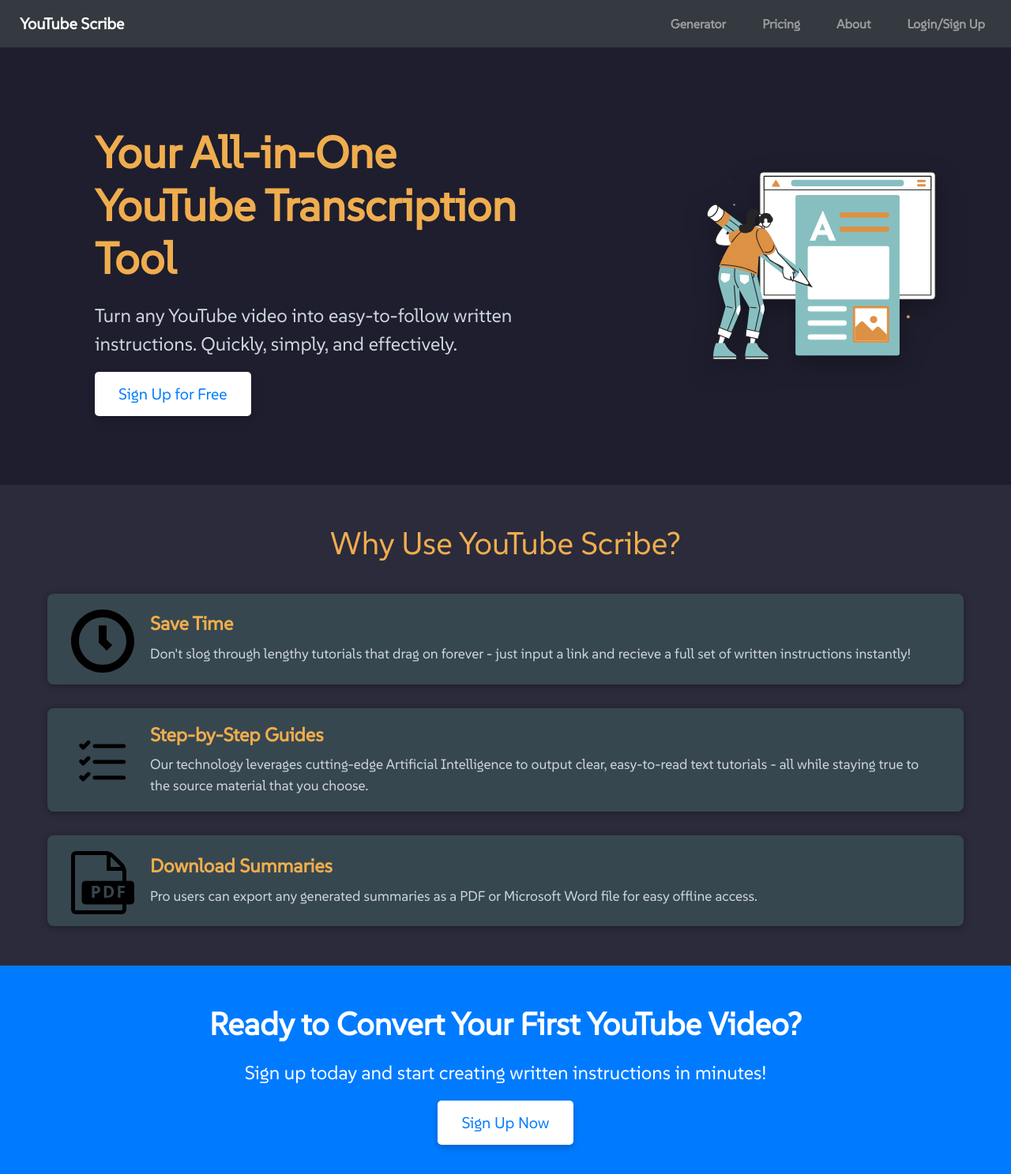
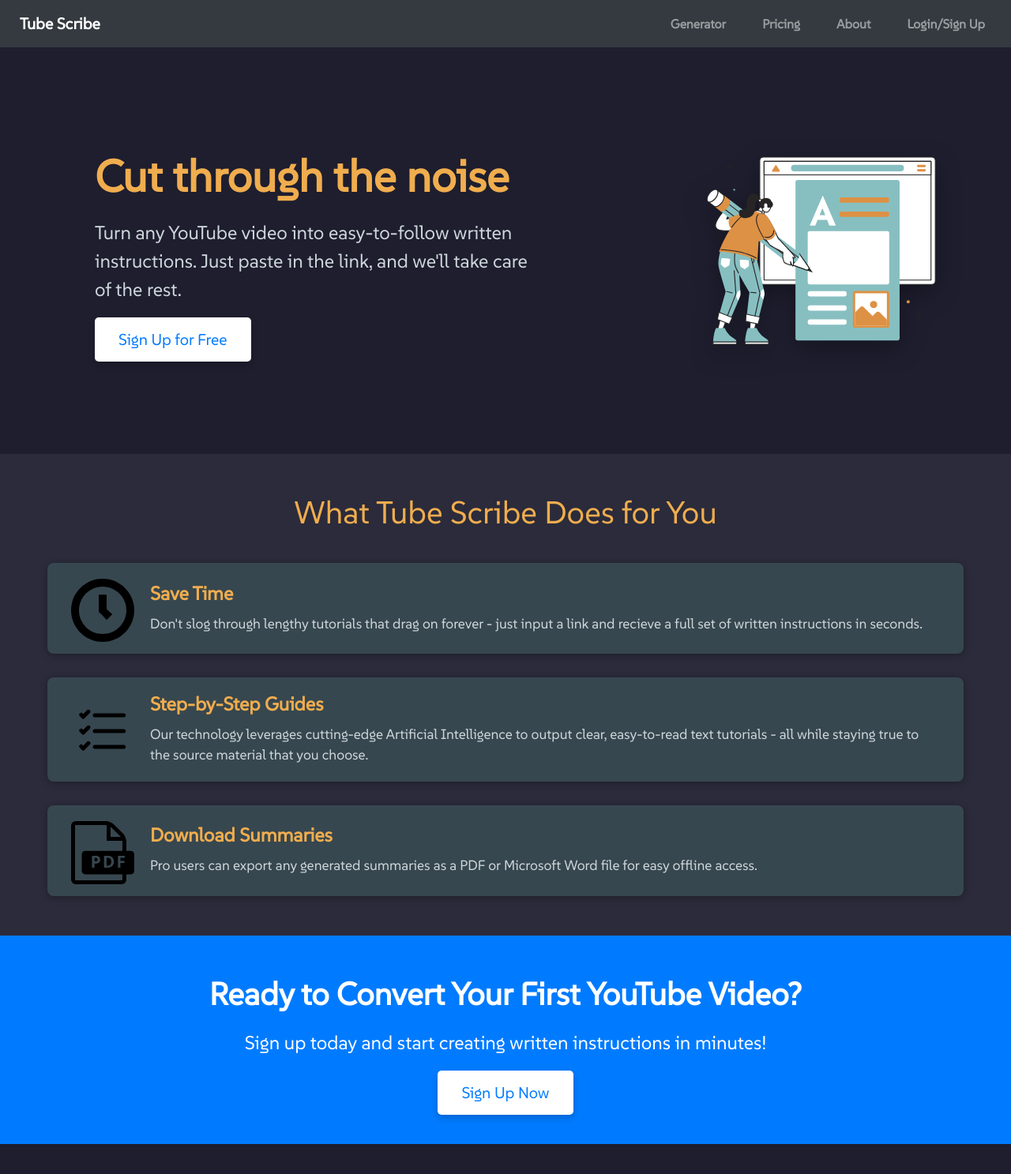
Before and after one commit to Nickydoesthings/YouTube-Scribe, a Flask app: page / in a window 1280 px wide. Shown: the whole page at 79% size. After the commit the page ends 1449 px from the top, so only its background shows below. Run offline with Flask 3, Linux system fonts and the light colour scheme; some libraries are stand-ins or nearby versions.

Commit message:
a few wording and style changes, very minor.

```diff
--- a/static/styles.css
+++ b/static/styles.css
@@ -825,6 +825,7 @@
     transform: translateY(-50%);
     cursor: pointer;
     width: 60px;
+    align-content: center;
 }
 
 .gen-section {
--- a/templates/base.html
+++ b/templates/base.html
@@ -5,7 +5,7 @@
     <meta name="viewport" content="width=device-width, initial-scale=1.0">
     <meta name="csrf-token" content="{{ csrf_token() }}"/>
 
-    <title>YouTube Scribe</title>
+    <title>Tube Scribe</title>
 
     <!-- Bootstrap CSS -->
     <link href="https://stackpath.bootstrapcdn.com/bootstrap/4.5.2/css/bootstrap.min.css" rel="stylesheet">
@@ -18,7 +18,7 @@
 </head>
 <body>
     <nav class="navbar navbar-expand-lg navbar-dark">
-        <a class="navbar-brand" href="{{ url_for('landing') }}">YouTube Scribe</a>
+        <a class="navbar-brand" href="{{ url_for('landing') }}">Tube Scribe</a>
         <button class="navbar-toggler" type="button" data-toggle="collapse" data-target="#navbarNav" aria-controls="navbarNav" aria-expanded="false" aria-label="Toggle navigation">
             <span class="navbar-toggler-icon"></span>
         </button>
--- a/templates/landing.html
+++ b/templates/landing.html
@@ -7,8 +7,8 @@
 <!-- Hero Section -->
 <section class="hero-section">
     <div class="hero-content">
-        <h1 class="hero-title">Your All-in-One YouTube Transcription Tool</h1>
-        <p class="hero-subtitle">Turn any YouTube video into easy-to-follow written instructions. Quickly, simply, and effectively.</p>
+        <h1 class="hero-title">Cut through the noise</h1>
+        <p class="hero-subtitle">Turn any YouTube video into easy-to-follow written instructions. Just paste in the link, and we'll take care of the rest.</p>
         <a href="{{ url_for('signup') }}" class="cta-button">Sign Up for Free</a>
     </div>
     <div class="hero-visual">
@@ -18,7 +18,7 @@
 
 <!-- Features Section -->
 <section class="features-section">
-    <h2 class="section-title">Why Use YouTube Scribe?</h2>
+    <h2 class="section-title">What Tube Scribe Does for You</h2>
     <div class="features-grid">
         <div class="feature-item">
             <div class="feature-icon">
@@ -26,7 +26,7 @@
             </div>
             <div class="feature-text">
                 <h3>Save Time</h3>
-                <p>Don't slog through lengthy tutorials that drag on forever - just input a link and recieve a full set of written instructions instantly!</p>
+                <p>Don't slog through lengthy tutorials that drag on forever - just input a link and recieve a full set of written instructions in seconds.</p>
             </div>
         </div>
         <div class="feature-item">
--- a/templates/pricing.html
+++ b/templates/pricing.html
@@ -42,7 +42,7 @@
                     {% if current_user.is_authenticated and current_user.plan == 'pro' %}
                         <button class="btn btn-secondary" disabled>Current Plan</button>
                     {% else %}
-                        <a href="{{ url_for('upgrade_to_pro') }}" class="btn btn-primary">Upgrade Now</a>
+                        <a href="{{ url_for('upgrade_to_pro') }}" class="btn btn-primary">Coming Soon</a>
                     {% endif %}
                 </div>
             </div>
```
Also changed, not shown: templates/about.html (+4 -4 lines).
